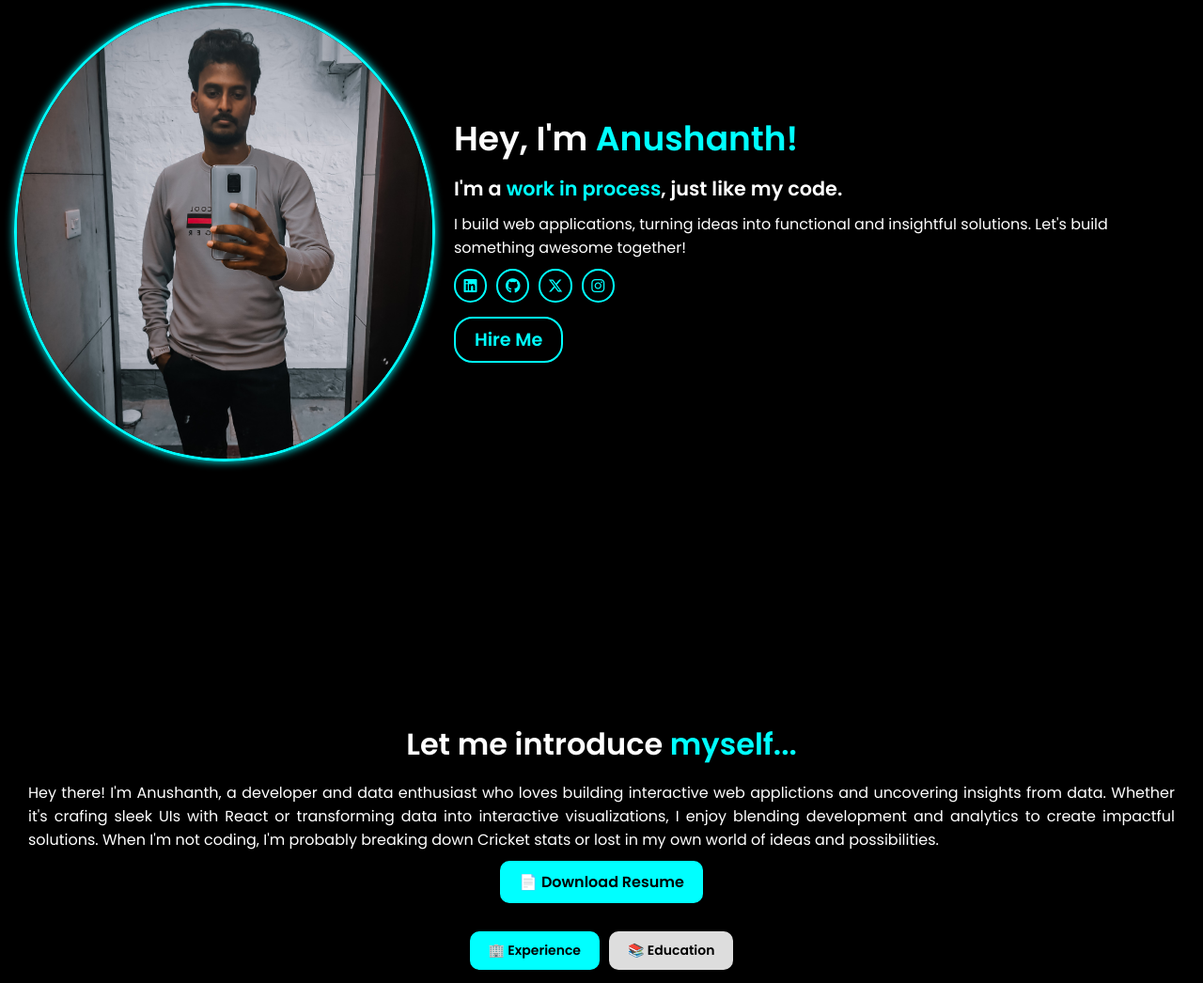
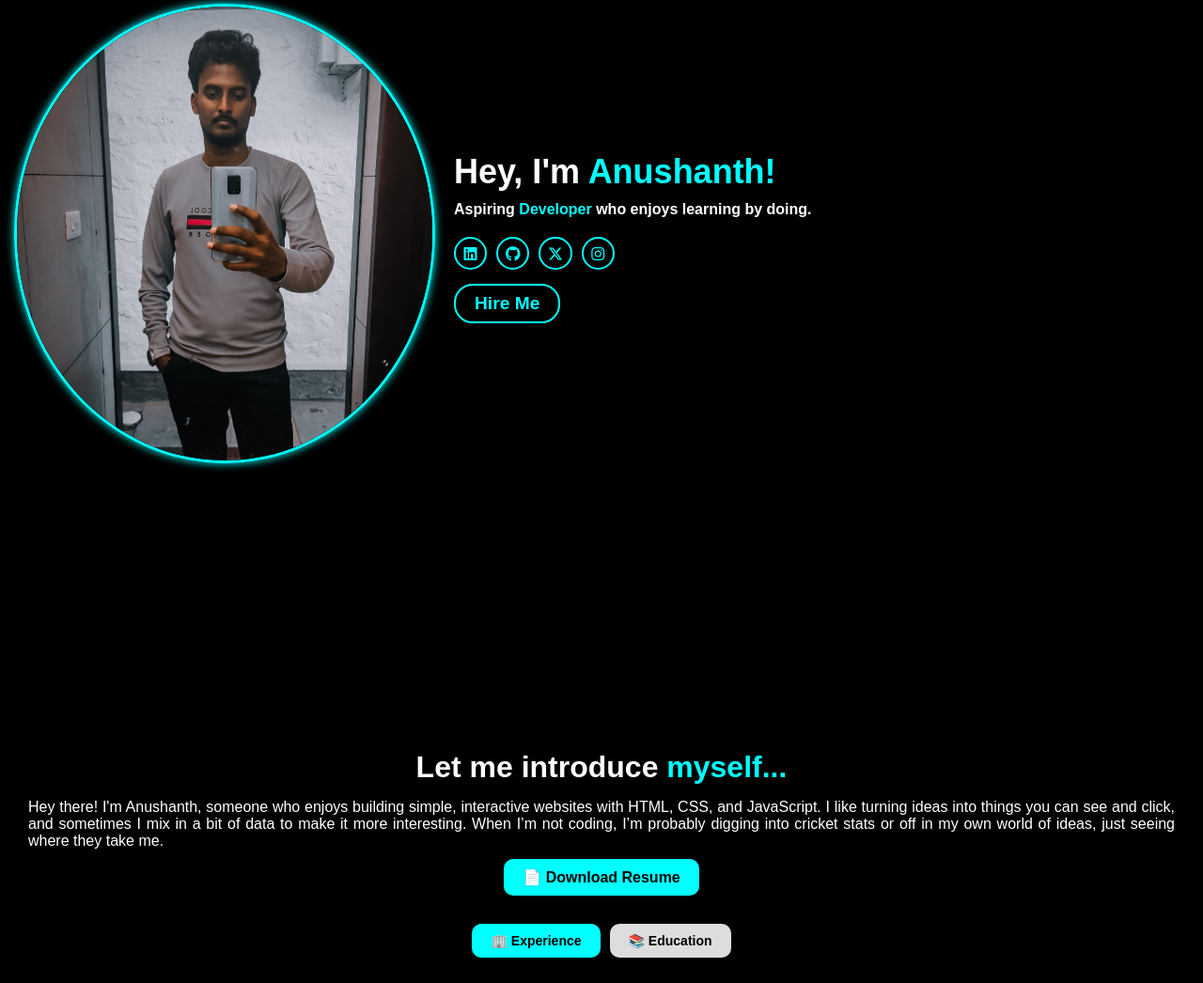
Before and after one commit to Anushanth-R/anushanth.web, a plain HTML site: page index.html in a window 1280 px wide. Shown: the part 172-1218 px from the top of the page at 94% size. Drawn offline with Linux system fonts and the light colour scheme; a web font is replaced by a local one.

Commit message:
Site update...

```diff
--- a/index.css
+++ b/index.css
@@ -15,7 +15,7 @@
 }
 
 * {
-    font-family: "Poppins", sans-serif;
+    font-family: "Trirong", sans-serif;
     margin: 0;
     padding: 0;
     box-sizing: border-box;
@@ -132,15 +132,12 @@
 
 .profile-info h1 span {
     color: var(--primary-color);
-    /* background-image: url(Assets/wp10967813-goku-dbs-wallpapers.jpg);
-    background-size: contain;
-    -webkit-text-fill-color: transparent;
-    -webkit-background-clip: text; */
 }
 
 .profile-info h3 {
     padding: 5px 0;
-    font-size: 1.3rem;
+    font-size: 1rem;
+    margin-bottom: 10px;
 }
 
 .profile-info h3 span {
@@ -439,7 +436,7 @@
     }
 
     .profile-info h3 {
-        font-size: 16px;
+        font-size: 1rem;
     }
 
     .social-icons {
@@ -515,7 +512,7 @@
     }
 
     .profile-info h3 {
-        font-size: 1.2rem;
+        font-size: 1rem;
     }
 
     .profile-info p {
--- a/index.html
+++ b/index.html
@@ -37,12 +37,12 @@
             </div>
             <div class="profile-info">
                 <h1>Hey, I'm <span>Anushanth!</span></h1>
-                <h3>I'm a <span>work in process</span>, just like my code.</h3>
-                <p>I build web applications, turning ideas into functional and insightful solutions. Let's build something awesome together!</p>
+                <h3>Aspiring <span>Developer</span> who enjoys learning by doing.</h3>
+                <!-- <p>I build web applications, turning ideas into functional and insightful solutions. Let's build something awesome together!</p> -->
 
                 <div class="social-icons">
-                    <a href="#"><i class="fa-brands fa-linkedin"></i></a>
-                    <a href="#"><i class="fa-brands fa-github"></i></a>
+                    <a href="https://www.linkedin.com/in/anushanth-r-9848b6244/" target="_blank"><i class="fa-brands fa-linkedin"></i></a>
+                    <a href="https://github.com/Anushanth-R" target="_blank"><i class="fa-brands fa-github"></i></a>
                     <a href="#"><i class="fa-brands fa-x-twitter"></i></a>
                     <a href="#"><i class="fa-brands fa-instagram"></i></a>
                 </div>
@@ -56,8 +56,8 @@
         <section class="about" id="about">
             <div class="intro">
                 <h2>Let me introduce <span>myself...</span></h2>
-                <p>Hey there! I'm Anushanth, a developer and data enthusiast who loves building interactive web applictions and uncovering insights from data. Whether it's crafing sleek UIs with React or transforming data into interactive visualizations, I enjoy blending development and analytics to create impactful solutions. When I'm not coding, I'm probably breaking down Cricket stats or lost in my own world of ideas and possibilities.</p>
-                <a href="#" download class="download-btn">📄 Download Resume</a>
+                <p>Hey there! I'm Anushanth, someone who enjoys building simple, interactive websites with HTML, CSS, and JavaScript. I like turning ideas into things you can see and click, and sometimes I mix in a bit of data to make it more interesting. When I’m not coding, I’m probably digging into cricket stats or off in my own world of ideas, just seeing where they take me.</p>
+                <a href="./Assets/Anushanth_R (Resume).pdf" download class="download-btn">📄 Download Resume</a>
             </div>
 
             <div class="tabs">
```
Also changed, not shown: 1 other file.
